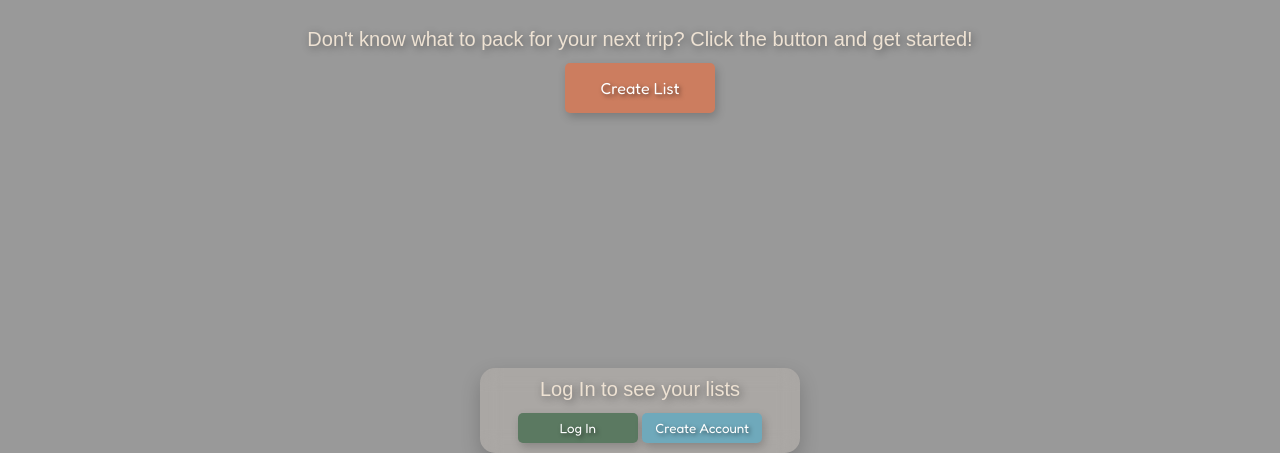
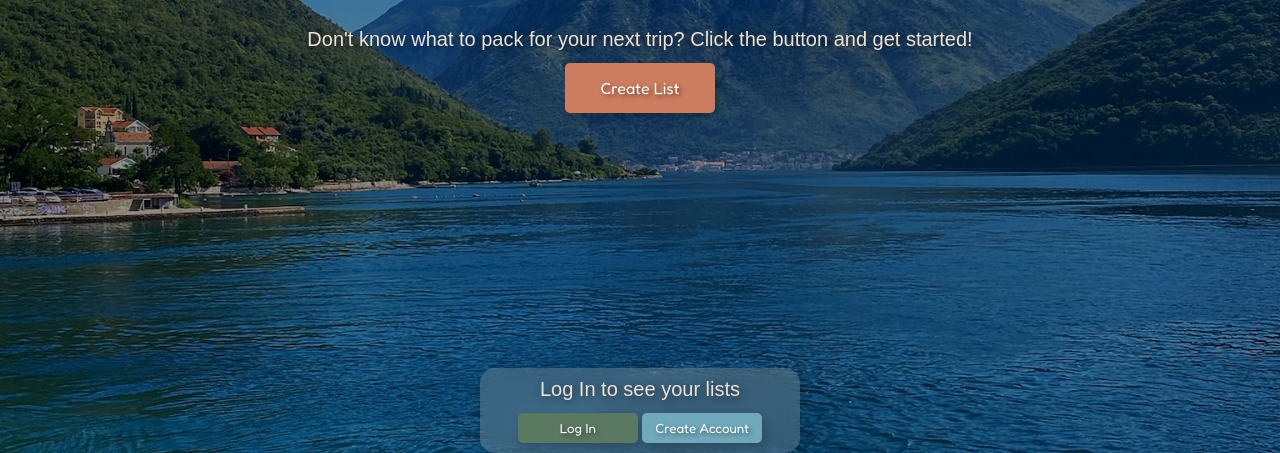
Before and after one commit to feliJS/PackIT, a plain HTML site: page frontend/pages/home/index.html in a window 1280 px wide. Shown: the part 347-800 px from the top of the page. Drawn offline with Linux system fonts and the light colour scheme.

Commit message:
sökvägar

```diff
--- a/frontend/common/common.css
+++ b/frontend/common/common.css
@@ -7,7 +7,7 @@
 body {
     margin: 0;
     font-family: "fredoka", sans-serif;
-    background-image: url(/images/background-pic.jpg);
+    background-image: url(../assets/images/background-pic.jpg);
     background-position: center;
     background-size: cover;
     background-repeat: no-repeat;
--- a/frontend/pages/home/style.css
+++ b/frontend/pages/home/style.css
@@ -1,12 +1,12 @@
 @font-face {
     font-family: "fredoka";
-    src: url(/frontend/Fonts/Fredoka-VariableFont_wdth\,wght.ttf);
+    src: url(/frontend/common/fonts/Fredoka-VariableFont_wdth\,wght.ttf);
 }
 
 body {
     margin: 0;
     font-family: "fredoka";
-    background-image: url(../images/background-pic.jpg);
+    background-image: url(../../assets/images/background-pic.jpg);
     background-size: cover;
     background-attachment: fixed;
     background-position: center;
```
Also changed, not shown: server.js (+0 -9 lines).
